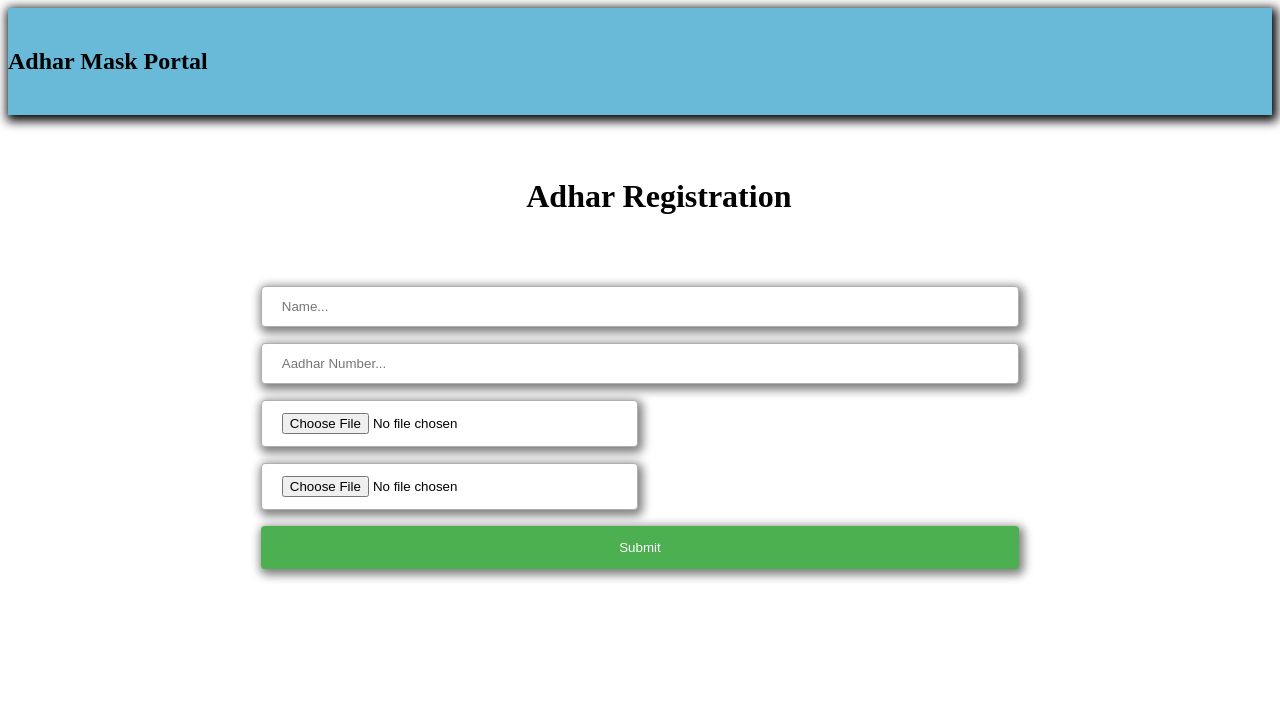
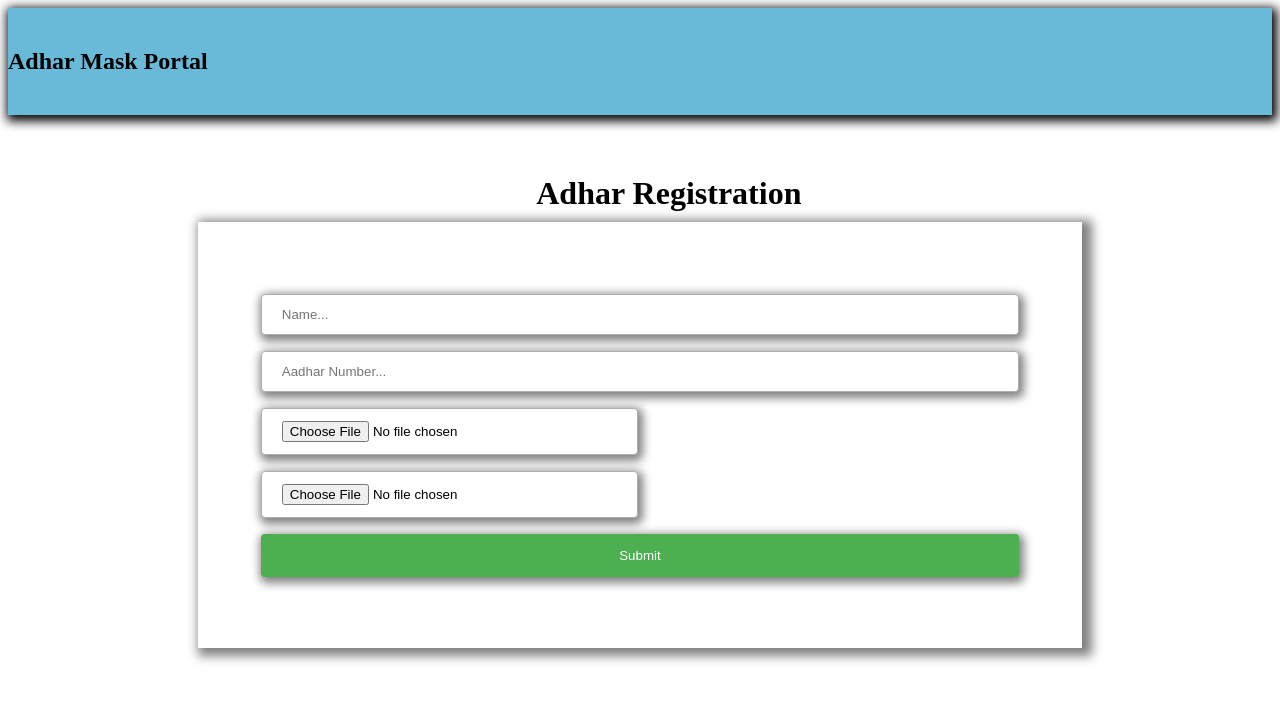
Before and after one commit to Sumits163/Adhar_mask, a Flask app: page /register/ in a window 1280 px wide. Shown: the top 702 px of the page. Run offline with Flask 3, Linux system fonts and the light colour scheme.

Commit message:
Modified html page

```diff
--- a/templates/show.html
+++ b/templates/show.html
@@ -19,7 +19,7 @@
 
         <h1 style="margin: 5% 3% 1% 44%;">Adhar Card</h1>
 
-    <div style="padding: 40px; box-shadow: 2px 3px 10px 3px gray;">
+    <div style="padding: 40px; box-shadow: 2px 3px 10px 3px gray; margin: 0% 15% 5%;">
     <center>
     <img src="{{front}}" alt="front" width="450" height="250">
     <img src="{{back}}" alt="back" width="450" height="250">
--- a/templates/user_registration.html
+++ b/templates/user_registration.html
@@ -19,9 +19,9 @@
 
     </div>
 
-        <h1 style="margin: 5% 0% 0% 41%;">Adhar Registration</h1>
+        <h1 style="margin: 4% 0% 0% 41%; padding: 10px;">Adhar Registration</h1>
 
-    <div class="container" >
+    <div class="container" style="box-shadow: 5px 3px 10px 5px gray;" >
     <form action="/register/" method="post" enctype="multipart/form-data">
         <input type="text" placeholder="Name..." name="name" style="box-shadow: 2px 3px 10px 3px gray;"><br>
         <input type="number" min ="111111111111" placeholder="Aadhar Number..." name="ad_number"style="box-shadow: 2px 3px 10px 3px gray;"><br>
```
Also changed, not shown: app.db.
